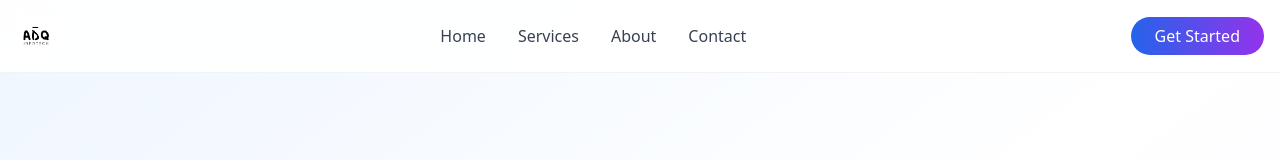
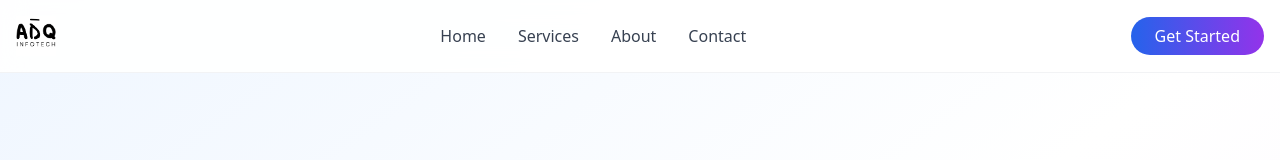
Before and after one commit to AhamedAnsari2004/adq-infotech-launchpad, a React (Vite) app: page / in a window 1280 px wide. Shown: the top 160 px of the page. Built offline with nearby package versions, Linux system fonts and the light colour scheme.

Commit message:
Change logo image

```diff
--- a/src/components/Footer.tsx
+++ b/src/components/Footer.tsx
@@ -16,7 +16,7 @@ const Footer = () => {
           <div className="lg:col-span-2">
             <div className="flex items-center space-x-3 mb-6">
               <img
-                src="/lovable-uploads/c71b88b2-cf82-4265-aee0-6eb00751ac57.png"
+                src="/lovable-uploads/0a704aa7-19eb-45f5-8742-02af7c0236ea.png"
                 alt="ADQ INFOTECH"
                 className="h-10 w-auto brightness-0 invert"
               />
--- a/src/components/Header.tsx
+++ b/src/components/Header.tsx
@@ -13,7 +13,7 @@ const Header = () => {
           {/* Logo */}
           <div className="flex items-center space-x-3">
             <img
-              src="/lovable-uploads/c71b88b2-cf82-4265-aee0-6eb00751ac57.png"
+              src="/lovable-uploads/0a704aa7-19eb-45f5-8742-02af7c0236ea.png"
               alt="ADQ INFOTECH"
               className="h-10 w-auto"
             />
```
Also changed, not shown: public/lovable-uploads/0a704aa7-19eb-45f5-8742-02af7c0236ea.png (added).
